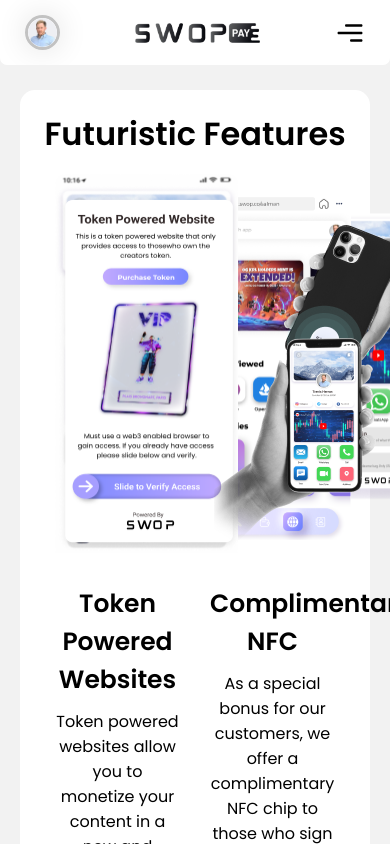
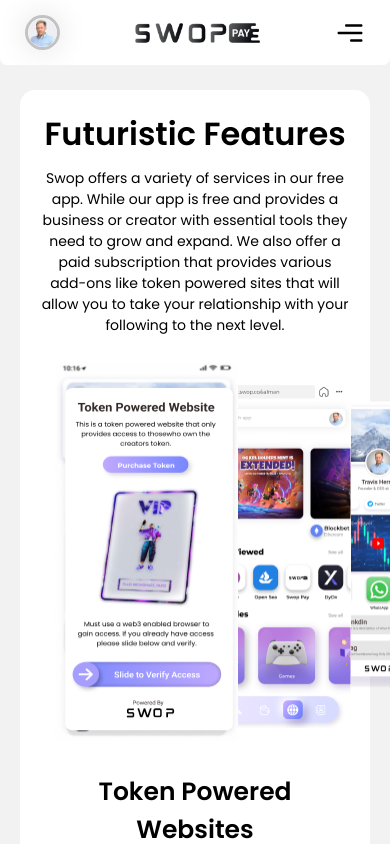
Before and after one commit to AbdullahEsha/swop-pay, a Next.js app: page /about in a window 390 px wide. Shown: the top 844 px of the page. Built offline with nearby package versions, Linux system fonts and the light colour scheme.

Commit message:
responsiveness almost complete

```diff
--- a/src/pages/about.js
+++ b/src/pages/about.js
@@ -6,16 +6,22 @@
       <div className="about-page-container">
         <h1>Futuristic Features</h1>
         <p class="hide-mobile-view">
-          Our app is completely free to download and includes all the necessary
-          tools to create and launch a website. We also offer a variety of
+          Swop offers a variety of services in our free app. While our app is
+          free and provides a business or creator with essential
           <br />
-          premium features such as token powered sites, custom QR codes,
-          complimentary NFC for a one-year subscription
+          tools they need to grow and expand. We also offer a paid subscription
+          that provides various add-ons
           <br />
-          and advanced analytics. These features can help take your website to
-          the next
+          like token powered sites that will allow you to take your relationship
           <br />
-          level and make it easier to share with the world.
+          with your following to the next level.
+        </p>
+        <p class="hide-pc-view">
+          Swop offers a variety of services in our free app. While our app is
+          free and provides a business or creator with essential tools they need
+          to grow and expand. We also offer a paid subscription that provides
+          various add-ons like token powered sites that will allow you to take
+          your relationship with your following to the next level.
         </p>
         <div className="row">
           <div className="col-6">
--- a/src/pages/products/index.js
+++ b/src/pages/products/index.js
@@ -19,7 +19,7 @@
             />
           ))}
         </div>
-        <CommonBtn url="/add-product" btnlabel="Add Product" />
+        <CommonBtn url="/product/add-product" btnlabel="Add Product" />
       </div>
     </>
   );
--- a/src/styles/globals.css
+++ b/src/styles/globals.css
@@ -175,6 +175,12 @@
   }
   .main-container {
     margin-left: 200px;
+  }
+  .hide-mobile-view {
+    display: none;
+  }
+  .hide-pc-view {
+    display: block;
   }
 }
 @media only screen and (min-width: 768px) and (max-width: 991px) {
@@ -1955,16 +1961,20 @@
   .mint-container .grid-4 {
     grid-template-columns: repeat(3, minmax(0, 1fr));
   }
-  .mint-container {
+  .mint-container,
+  .create-mint-container {
     margin: 90px 0px 50px;
+    padding: 20px 12%;
   }
 }
 @media only screen and (min-width: 551px) and (max-width: 767px) {
   .mint-container .grid-4 {
     grid-template-columns: repeat(2, minmax(0, 1fr));
   }
-  .mint-container {
+  .mint-container,
+  .create-mint-container {
     margin: 90px 0px 50px;
+    padding: 20px 8%;
   }
   .mint-card h3 {
     font-size: 20px;
@@ -1974,16 +1984,20 @@
   .mint-container .grid-4 {
     grid-template-columns: repeat(1, minmax(0, 1fr));
   }
-  .mint-container {
+  .mint-container,
+  .create-mint-container {
     margin: 90px 0px 50px;
+    padding: 20px 7%;
   }
 }
 @media only screen and (min-width: 350px) and (max-width: 450px) {
   .mint-container .grid-4 {
     grid-template-columns: repeat(1, minmax(0, 1fr));
   }
-  .mint-container {
+  .mint-container,
+  .create-mint-container {
     margin: 90px 0px 50px;
+    padding: 20px 5%;
   }
 }
 /* ========================================= Mint Page End ======================================== */
@@ -2243,6 +2257,9 @@
     height: 100%;
     margin: 90px auto 50px;
   }
+  .contact-container h1 {
+    font-size: 31px;
+  }
 }
 @media only screen and (min-width: 350px) and (max-width: 450px) {
   .contact-container {
@@ -2261,6 +2278,9 @@
   .contact-container-out {
     height: 100%;
     margin: 90px auto 50px;
+  }
+  .contact-container h1 {
+    font-size: 23px;
   }
 }
 /* ============================= Contact Page End =========================== */
@@ -2298,20 +2318,32 @@
   .about-page-container {
     margin: 90px 0px 50px;
   }
+  .about-page-container .col-6 {
+    width: 100%;
+  }
 }
 @media only screen and (min-width: 551px) and (max-width: 767px) {
   .about-page-container {
     margin: 90px 0px 50px;
   }
+  .about-page-container .col-6 {
+    width: 100%;
+  }
 }
 @media only screen and (min-width: 451px) and (max-width: 550px) {
   .about-page-container {
     margin: 90px 0px 50px;
   }
+  .about-page-container .col-6 {
+    width: 100%;
+  }
 }
 @media only screen and (min-width: 350px) and (max-width: 450px) {
   .about-page-container {
     margin: 90px 0px 50px;
+  }
+  .about-page-container .col-6 {
+    width: 100%;
   }
 }
 /* ============================= About Page End ============================= */
```
